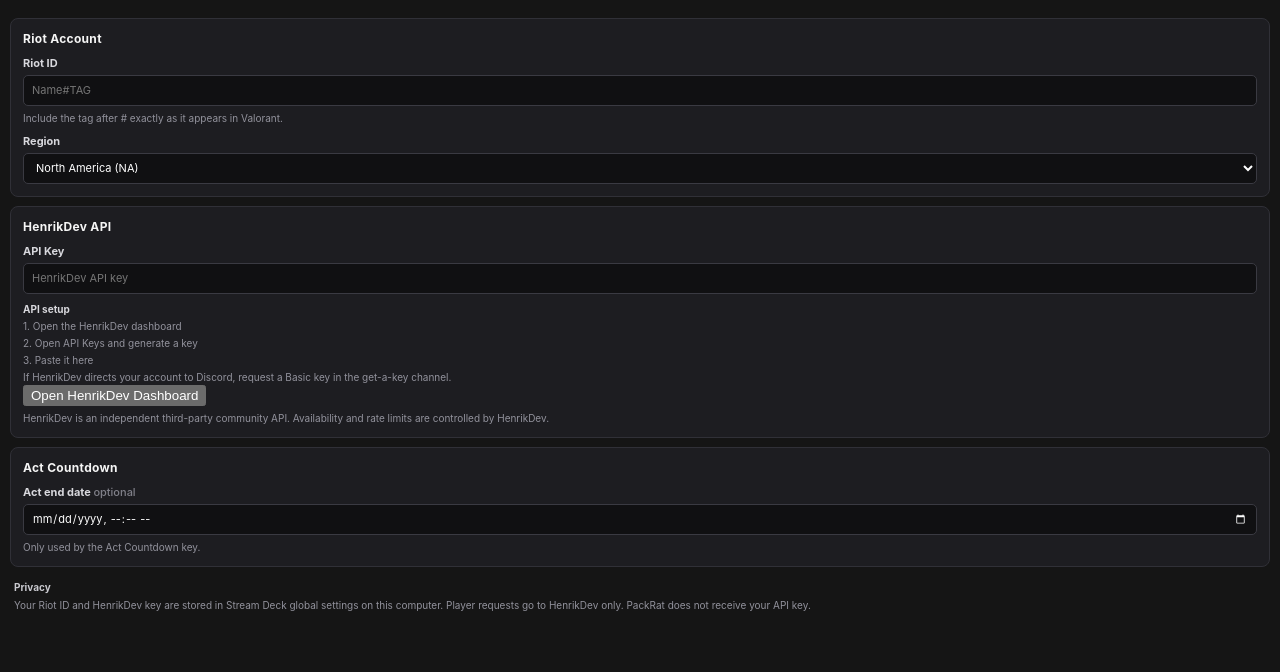
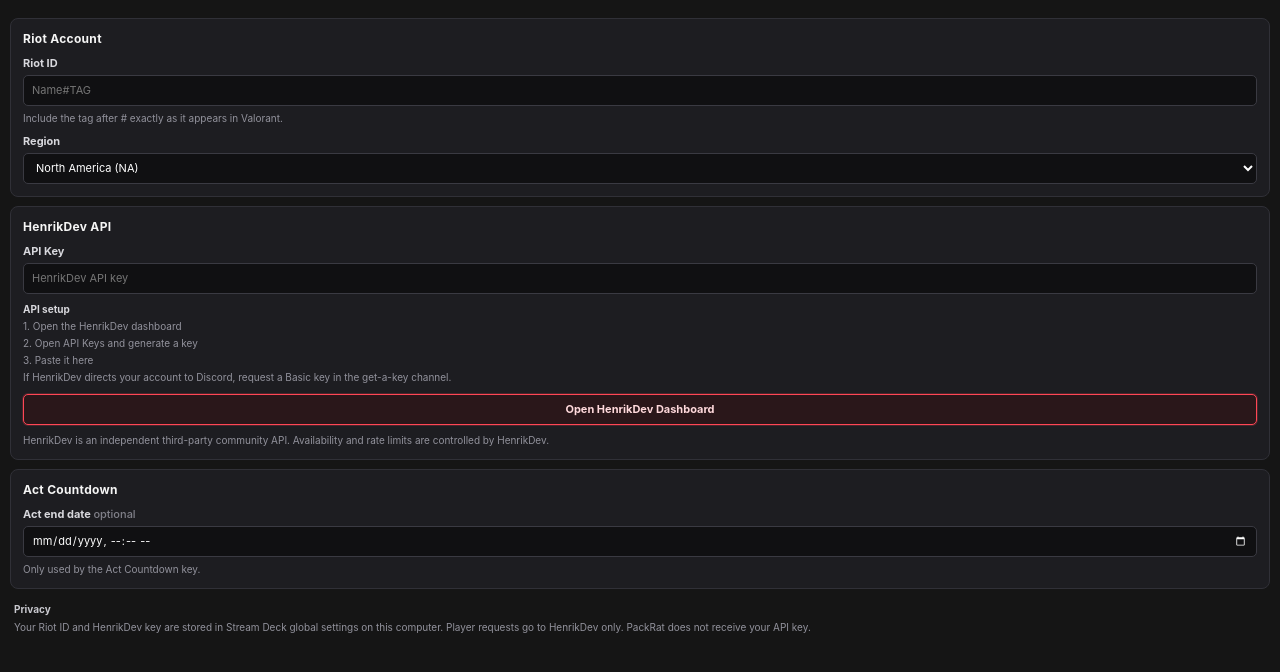
Before and after one commit to slayerkey/packrat-riot-tracker, a website: page com.packrat.valorant-tracker.sdPlugin/ui/config.html in a window 1280 px wide. Both pictures are taken after a click on the button "Open HenrikDev Dashboard". Shown: the part 82-754 px from the top of the page. Drawn offline with Linux system fonts and the light colour scheme.

Commit message:
Style HenrikDev setup action

```diff
--- a/com.packrat.valorant-tracker.sdPlugin/ui/pi.css
+++ b/com.packrat.valorant-tracker.sdPlugin/ui/pi.css
@@ -15,7 +15,7 @@
 .card { margin: 9px 0; padding: 12px; border: 1px solid #303037; border-radius: 8px; background: #1d1d21; }
 .card h2 { margin: 0 0 10px; font-size: 12px; letter-spacing: .3px; }
 label { display: block; margin: 9px 0 5px; color: #d8d8dd; font-size: 11px; font-weight: 650; }
-input, select {
+input, select, button {
 	width: 100%;
 	min-height: 31px;
 	padding: 6px 8px;
@@ -27,10 +27,14 @@
 	font: inherit;
 	font-size: 11px;
 }
-input:focus, select:focus { border-color: #ff4655; box-shadow: 0 0 0 1px #ff465533; }
+input:focus, select:focus, button:focus { border-color: #ff4655; box-shadow: 0 0 0 1px #ff465533; }
+button { margin-top: 10px; border-color: #5b2c32; background: #2a171a; color: #ffd9dc; font-weight: 700; cursor: pointer; }
+button:hover { background: #351b20; border-color: #8a3943; }
+button:active { transform: translateY(1px); }
 .help { margin-top: 5px; color: #92929c; font-size: 10px; line-height: 1.4; }
 .steps { display: grid; gap: 3px; padding-top: 3px; }
 .steps strong { color: #d8d8dd; }
+.third-party { margin-top: 8px; }
 .optional { color: #81818a; font-weight: 500; }
 .privacy { margin: 13px 4px 0; color: #92929c; font-size: 10px; line-height: 1.45; }
 .privacy strong { color: #c9c9cf; }
```
